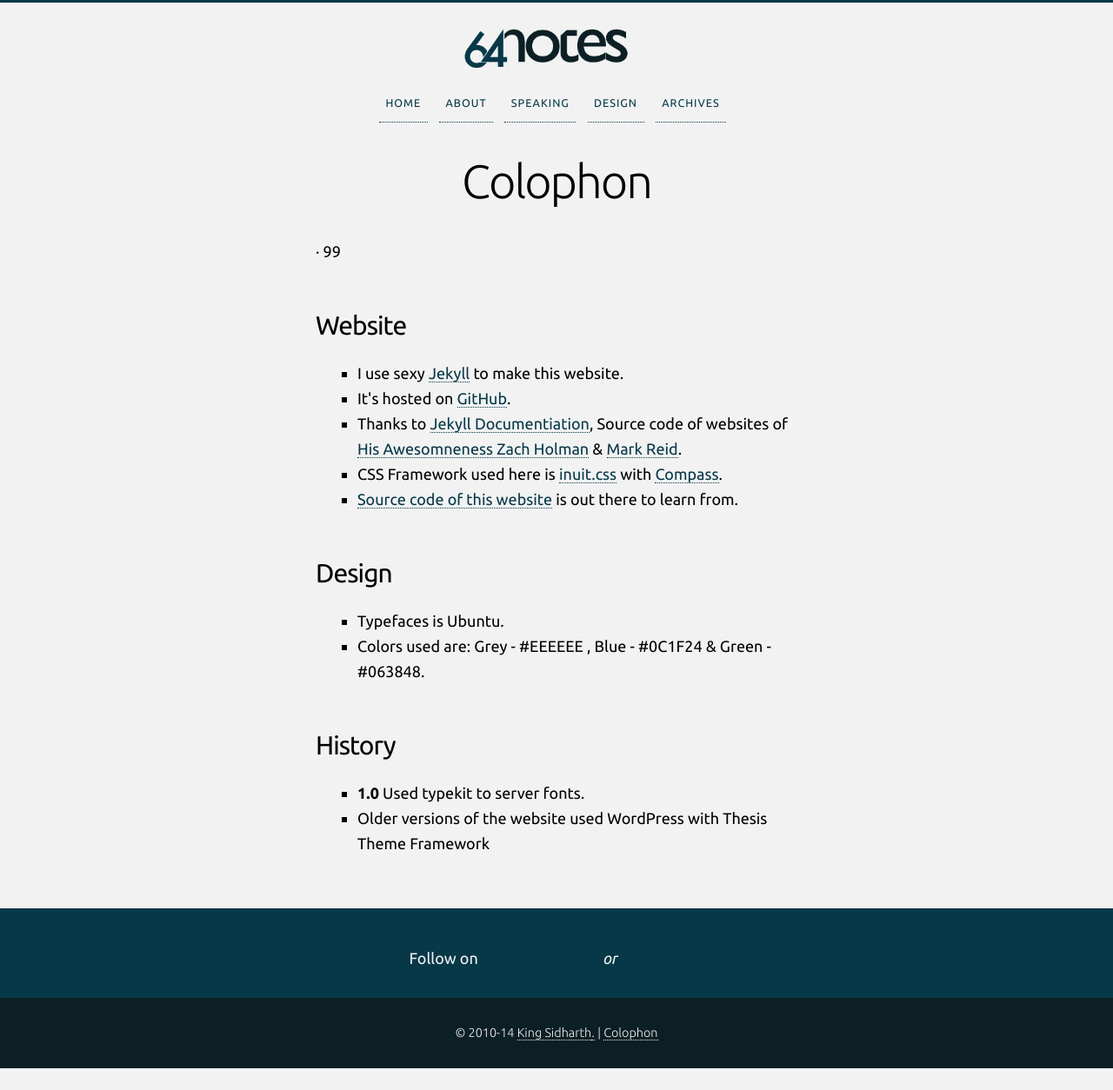
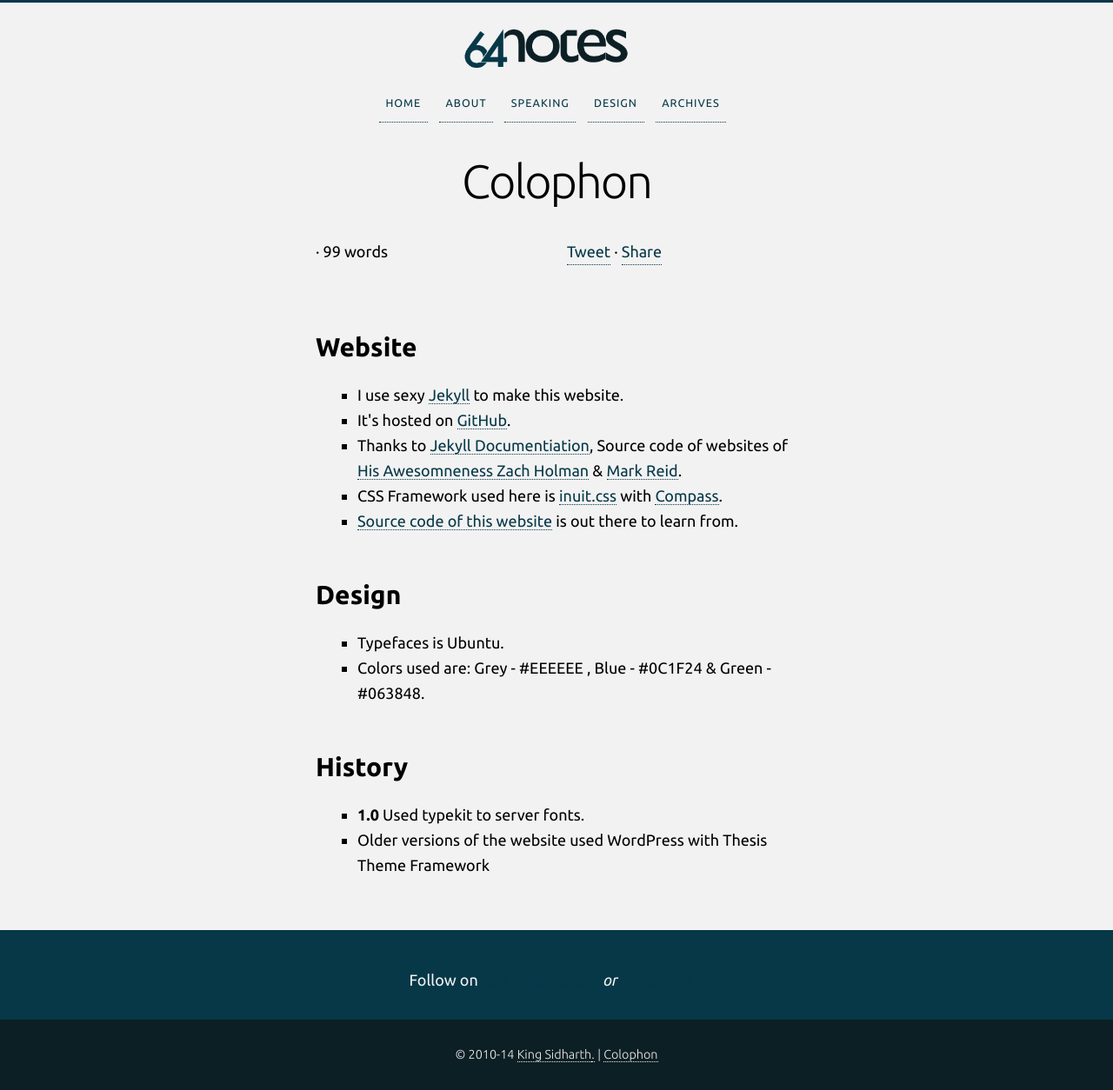
Before and after one commit to 64Notes/64notes.com, a Jekyll site: the page built from colophon.html, in a window 1280 px wide. Shown: the whole page at 87% size. Built offline with Jekyll 4.4.1, drawn with Linux system fonts in a browser that asks for light colours; nearby versions of some CDN libraries; before the commit the page ends 1229 px from its top, so only the background shows below that.

Commit message:
Get header and content working

```diff
--- a/_layouts/post.html
+++ b/_layouts/post.html
@@ -11,11 +11,19 @@
 </div><!-- #headline_area -->
 <div id="content_area" class="grid">
   <div class="area" id="content">
-    <div class="grid__item one-whole post_content">
-      <section class="post__meta">
-        {{ page.date | date: "%b %d, %Y" }} &middot; {{ page.content | number_of_words }}
-      </section>
+    <section class="post__meta">
+      <div class="grid__item one-half palm-one-whole">
+        {{ page.date | date: "%b %d, %Y" }} &middot; {{ page.content | number_of_words }} words
+      </div><!--
+      --><ul class="grid__item one-half right nav desk-show no-bottom-margin">
+        <li><a href="">Tweet</a></li>
+        <li> &middot; </li>
+        <li><a href="">Share</a></li>
+      </ul>
+    </section>
+    <section class="grid__item one-whole">
       {{content}}
+    </section>
       {%if page.date %}
       <footer class="post__meta">
       </footer>
```
Also changed, not shown: assets/sass/screen.sass (+18 -13 lines).
